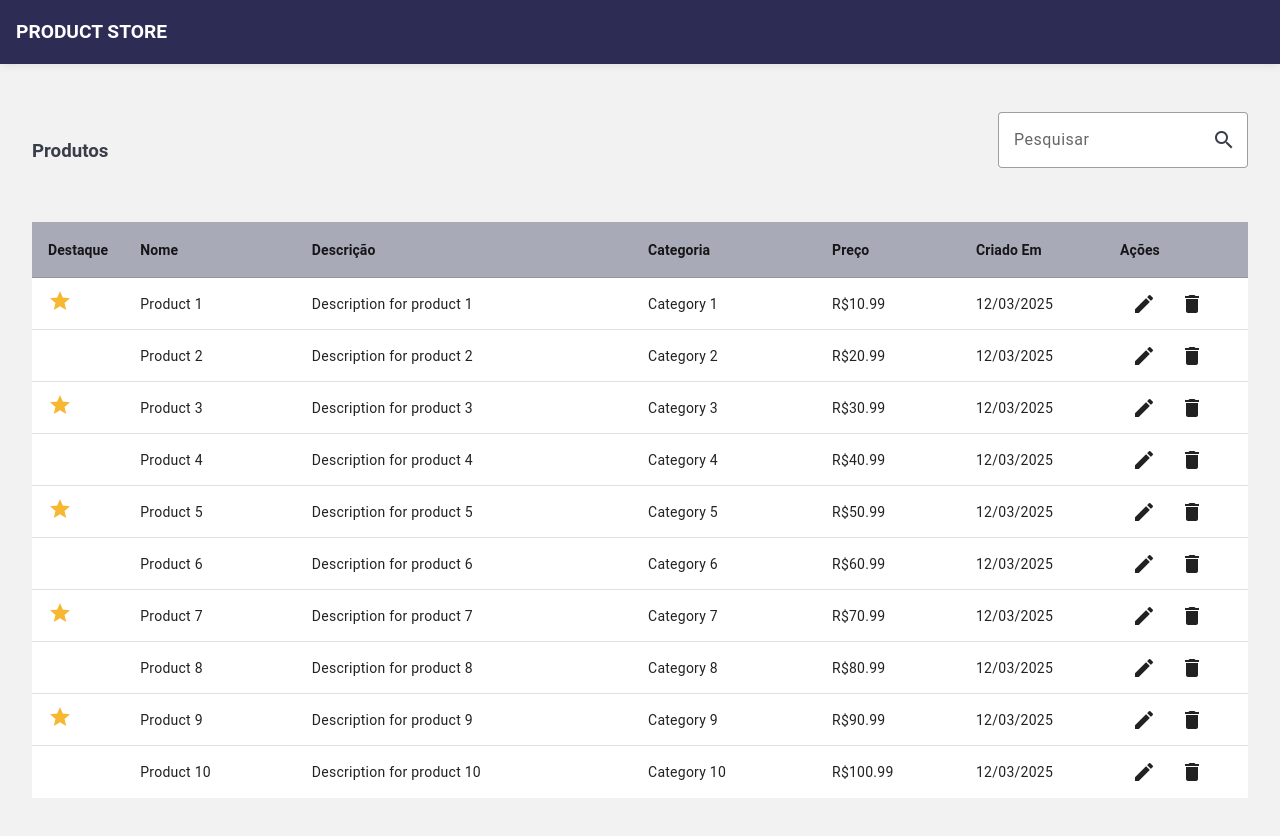
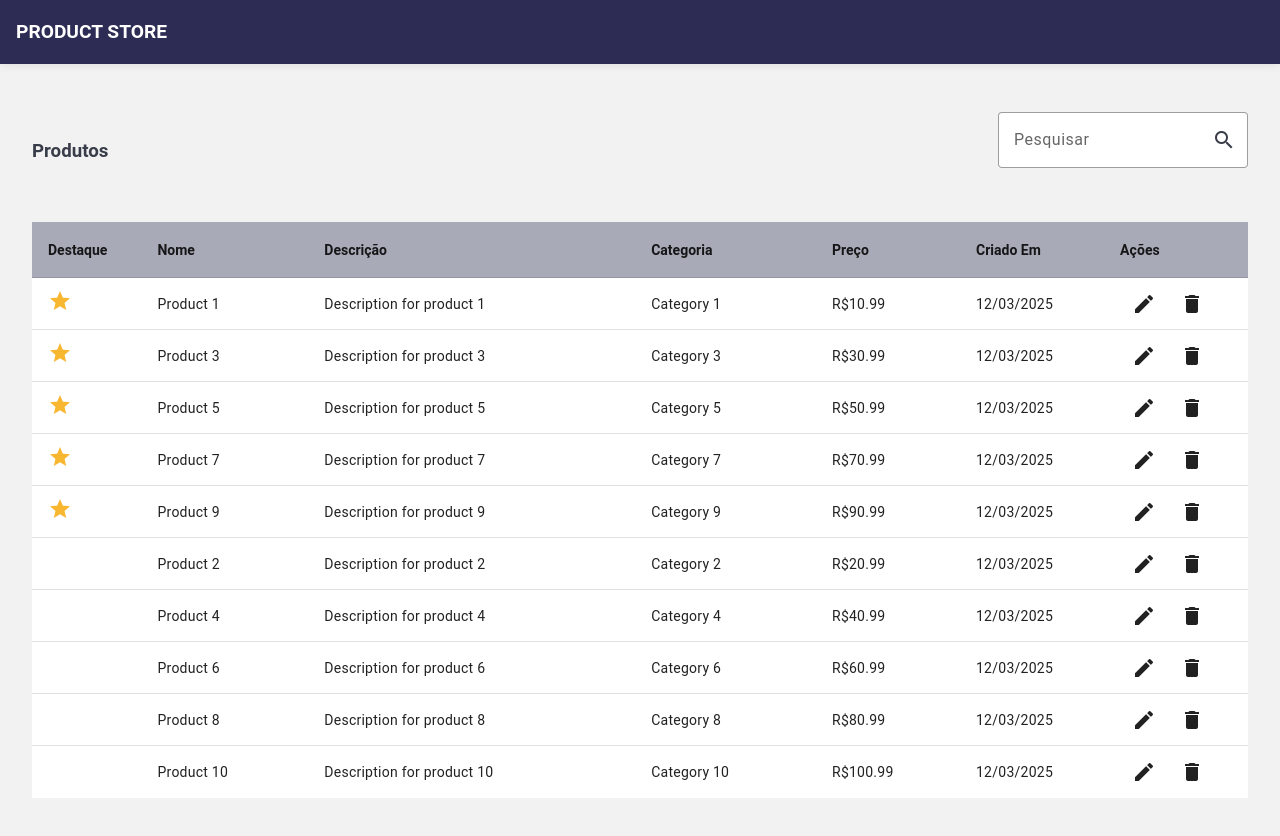
Before and after one commit to sararchh/gerenciador-produtos-desafio, an Angular app: page / in a window 1280 px wide. Shown: the top 836 px of the page. Built offline with nearby package versions, Linux system fonts and the light colour scheme; data requests are answered from the project's data file.

Commit message:
feat: add sort

```diff
--- a/src/app/pages/home/home.component.html
+++ b/src/app/pages/home/home.component.html
@@ -16,38 +16,38 @@
   </section>
 
   <section class="section-results" *ngIf="products$ | async as products">
-    <table mat-table [dataSource]="products.data">
+    <table mat-table [dataSource]="dataSource" matSort>
       <ng-container matColumnDef="highlight">
-        <th mat-header-cell *matHeaderCellDef class="short-info">Destaque</th>
+        <th mat-header-cell *matHeaderCellDef mat-sort-header class="short-info">Destaque</th>
         <td mat-cell *matCellDef="let product" class="short-info">
           <mat-icon *ngIf="product.highlight" class="icon-highlight">star</mat-icon>
         </td>
       </ng-container>
 
       <ng-container matColumnDef="name">
-        <th mat-header-cell *matHeaderCellDef>Nome</th>
+        <th mat-header-cell *matHeaderCellDef mat-sort-header>Nome</th>
         <td mat-cell *matCellDef="let product">{{ product.name }}</td>
       </ng-container>
 
       <ng-container matColumnDef="description">
-        <th mat-header-cell *matHeaderCellDef>Descrição</th>
+        <th mat-header-cell *matHeaderCellDef mat-sort-header>Descrição</th>
         <td mat-cell *matCellDef="let product">{{ product.description }}</td>
       </ng-container>
 
       <ng-container matColumnDef="category">
-        <th mat-header-cell *matHeaderCellDef>Categoria</th>
+        <th mat-header-cell *matHeaderCellDef mat-sort-header>Categoria</th>
         <td mat-cell *matCellDef="let product">{{ product.category }}</td>
       </ng-container>
 
       <ng-container matColumnDef="price">
-        <th mat-header-cell *matHeaderCellDef class="short-info">Preço</th>
+        <th mat-header-cell *matHeaderCellDef mat-sort-header class="short-info">Preço</th>
         <td mat-cell *matCellDef="let product" class="short-info">
           {{ product.price | currency : "BRL" : "symbol" : "1.2-2" }}
         </td>
       </ng-container>
 
       <ng-container matColumnDef="createdAt">
-        <th mat-header-cell *matHeaderCellDef class="short-info">Criado Em</th>
+        <th mat-header-cell *matHeaderCellDef mat-sort-header class="short-info">Criado Em</th>
         <td mat-cell *matCellDef="let product" class="short-info">
           {{ product.createdAt | date : "dd/MM/yyyy" }}
         </td>
--- a/src/app/pages/home/home.component.ts
+++ b/src/app/pages/home/home.component.ts
@@ -1,14 +1,16 @@
-import { Component, inject } from '@angular/core';
+import { Component, inject, AfterViewInit, ViewChild } from '@angular/core';
 import { MatInputModule } from '@angular/material/input';
 import { MatIconModule } from '@angular/material/icon';
 import { MatFormFieldModule } from '@angular/material/form-field';
 import { MatButtonModule } from '@angular/material/button';
 import { MatTableDataSource, MatTableModule } from '@angular/material/table';
+import { MatSort, MatSortModule } from '@angular/material/sort';
 import { MatExpansionModule } from '@angular/material/expansion';
 import { FormsModule } from '@angular/forms';
 import { IProduct } from '../../ts/interfaces/product.interface';
 import { ProductFacade } from '../../facades/product.facade';
 import { CommonModule } from '@angular/common';
+import { map } from 'rxjs/operators';
 
 @Component({
   selector: 'app-home',
@@ -21,15 +23,20 @@ import { CommonModule } from '@angular/common';
     MatIconModule,
     MatButtonModule,
     MatTableModule,
+    MatSortModule,
   ],
   templateUrl: './home.component.html',
   styleUrls: ['./home.component.scss'],
 })
-export class HomeComponent {
+export class HomeComponent implements AfterViewInit {
   private facade = inject(ProductFacade);
 
   searchQuery: string = '';
-  products$ = this.facade.state$;
+  products$ = this.facade.state$.pipe(
+    map(products => {
+      return products.data.sort((a, b) => (b.highlight ? 1 : 0) - (a.highlight ? 1 : 0));
+    })
+  );
 
   dataSource = new MatTableDataSource<IProduct>();
   displayedColumns: string[] = [
@@ -41,6 +48,21 @@ export class HomeComponent {
     'createdAt',
     'actions',
   ];
+
+  @ViewChild(MatSort) sort!: MatSort;
+
+  ngAfterViewInit() {
+    this.dataSource.sort = this.sort;
+    this.dataSource.sortingDataAccessor = (item, property) => {
+      switch (property) {
+        case 'highlight': return item.highlight ? 1 : 0;
+        default: return (item as any)[property];
+      }
+    };
+    this.products$.subscribe(products => {
+      this.dataSource.data = products;
+    });
+  }
 
   onSearchChange(event: Event) {
     const inputElement = event.target as HTMLInputElement;
```
